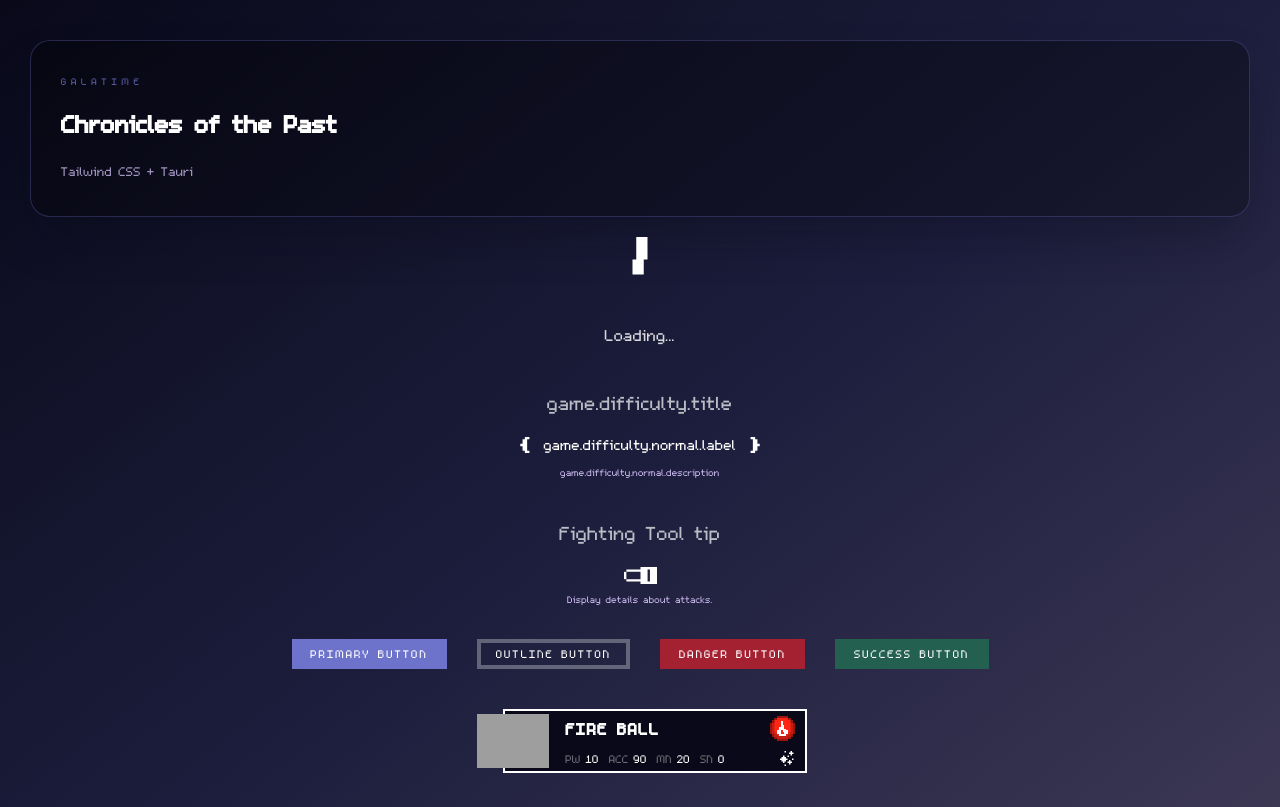
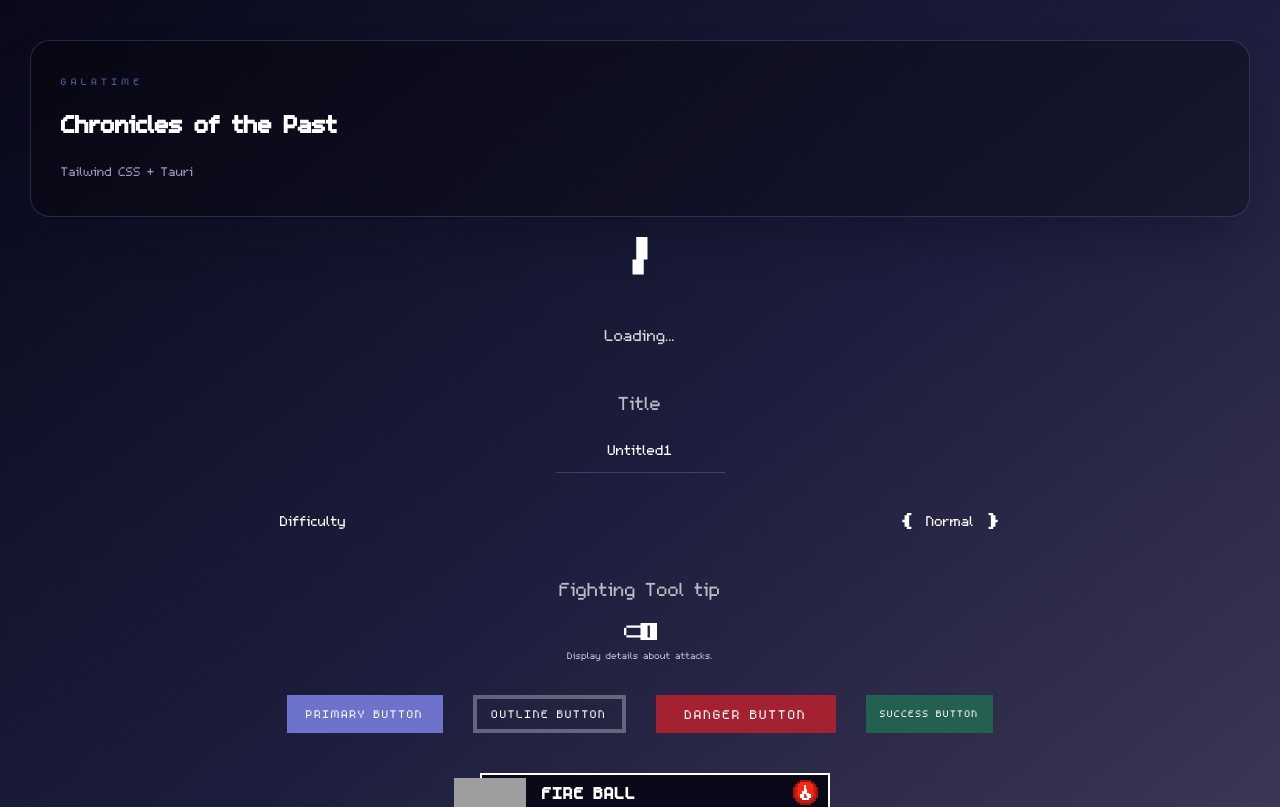
Before and after one commit to GalaTime-Team/Galatime---Chronicles-of-the-Past, a React (Vite) app in the folder apps/desktop/: page / in a window 1280 px wide. Shown: the top 807 px of the page. Built offline with nearby package versions, Linux system fonts and the light colour scheme; grey boxes are pictures that could not be loaded.

Commit message:
ADD card orientation & ADD common component

```diff
--- /dev/null
+++ b/apps/desktop/src/components/common/CommonInput.tsx
@@ -0,0 +1,151 @@
+import React, { useMemo } from 'react';
+import { useTranslation } from 'react-i18next';
+
+interface CommonInputProps {
+    /** Title displayed above the input */
+    title: string;
+    /** Optional description */
+    description?: string;
+    /** Current value */
+    value: string;
+    /** Called whenever the value changes */
+    onChange: (value: string) => void;
+    /** Placeholder */
+    placeholder?: string;
+    /** Maximum visible characters (graphemes) */
+    maxCharacters?: number;
+    /** Disable the input */
+    disabled?: boolean;
+    /** Input type */
+    type?: React.HTMLInputTypeAttribute;
+    /** Orientation */
+    orientation?: 'horizontal' | 'vertical';
+    /** Show description */
+    showDescription?: boolean;
+    /** Show character counter */
+    showCounter?: boolean;
+    /** Container classes */
+    containerClassName?: string;
+    /** Title classes */
+    titleClassName?: string;
+    /** Input classes */
+    inputClassName?: string;
+    /** Description classes */
+    descriptionClassName?: string;
+    /** Counter classes */
+    counterClassName?: string;
+}
+
+const segmenter =
+    typeof Intl !== 'undefined' && 'Segmenter' in Intl
+        ? new Intl.Segmenter(undefined, { granularity: 'grapheme' })
+        : null;
+
+const splitGraphemes = (text: string): string[] => {
+    if (!segmenter) {
+        return Array.from(text);
+    }
+
+    return [...segmenter.segment(text)].map((s) => s.segment);
+};
+
+const CommonInput: React.FC<CommonInputProps> = ({
+    title,
+    description,
+    value,
+    onChange,
+    placeholder = '',
+    maxCharacters = 100,
+    disabled = false,
+    type = 'text',
+    orientation = 'horizontal',
+    showDescription = false,
+    showCounter = false,
+    containerClassName = '',
+    titleClassName = '',
+    inputClassName = '',
+    descriptionClassName = '',
+    counterClassName = '',
+}) => {
+    const { t } = useTranslation('common');
+
+    const isHorizontal = orientation === 'horizontal';
+
+    const characters = useMemo(() => splitGraphemes(value), [value]);
+    const characterCount = characters.length;
+
+    const handleChange = (e: React.ChangeEvent<HTMLInputElement>) => {
+        const nextCharacters = splitGraphemes(e.target.value);
+
+        if (nextCharacters.length <= maxCharacters) {
+            onChange(e.target.value);
+        } else {
+            onChange(nextCharacters.slice(0, maxCharacters).join(''));
+        }
+    };
+
+    return (
+        <div
+            className={`${isHorizontal
+                ? 'flex flex-row items-start justify-between w-full gap-4'
+                : 'flex flex-col items-center w-full'
+                } ${containerClassName}`}
+        >
+            <div className={isHorizontal ? 'flex-1' : 'w-full'}>
+                <h2
+                    className={`${isHorizontal
+                        ? 'text-lg text-white'
+                        : 'text-white/70 text-2xl text-center'
+                        } ${titleClassName}`}
+                >
+                    {title}
+                </h2>
+            </div>
+
+            <div
+                className={`group relative flex flex-col items-center justify-center ${isHorizontal ? '' : 'mt-1'}`}
+            >
+                <input
+                    type={type}
+                    value={value}
+                    onChange={handleChange}
+                    disabled={disabled}
+                    placeholder={placeholder}
+                    aria-label={title}
+                    aria-describedby={
+                        description ? `${title}-description` : undefined
+                    }
+                    className={` bg-transparent border-0 border-b text-lg border-galatime-primary/40 text-white placeholder:text-galatime-primary/40 focus:outline-none focus:ring-0 px-0 py-1 w-auto min-w-[50px] transition ${isHorizontal ? 'text-left' : 'text-center'} ${inputClassName}
+                `}
+                />
+
+                {showCounter && (
+                    <div
+                        className={`mt-1 text-right text-xs text-white/60 ${counterClassName}`}
+                        aria-live="polite"
+                    >
+                        {characterCount} / {maxCharacters}
+                    </div>
+                )}
+
+                {/* Description Section */}
+                {showDescription && description && (
+                    isHorizontal ? (
+                        <div
+                            className={`absolute top-full z-10 mt-1 text-galatime-accent text-xs text-center max-w-xs opacity-0 group-hover:opacity-100 transition-opacity duration-200 pointer-events-none ${descriptionClassName}`}
+                        >
+                            {description}
+                        </div>
+                    ) : (
+                        <div className={`mt-1 text-galatime-accent text-xs text-center max-w-xs ${descriptionClassName}`}>
+                            {description}
+                        </div>
+                    )
+                )}
+            </div>
+
+        </div>
+    );
+};
+
+export default CommonInput;
--- a/apps/desktop/src/components/common/CommonSelector.tsx
+++ b/apps/desktop/src/components/common/CommonSelector.tsx
@@ -24,6 +24,10 @@ interface CommonSelectorProps {
     optionsClassName?: string;
     /** Custom class for the description text */
     descriptionClassName?: string;
+    /** Orientation of the selector: 'horizontal' or 'vertical' */
+    orientation?: 'horizontal' | 'vertical';
+    /** Whether to show the description or not */
+    showDescription?: boolean;
 }
 
 const CommonSelector: React.FC<CommonSelectorProps> = ({
@@ -31,10 +35,12 @@ const CommonSelector: React.FC<CommonSelectorProps> = ({
     defaultId,
     title,
     onChange,
+    orientation = 'horizontal',
     containerClassName = '',
     titleClassName = '',
     optionsClassName = '',
     descriptionClassName = '',
+    showDescription = false,
 }) => {
     const { t } = useTranslation('common');
     // Find the initial index based on defaultId or fallback to 0
@@ -42,6 +48,7 @@ const CommonSelector: React.FC<CommonSelectorProps> = ({
     const [currentIndex, setCurrentIndex] = useState(initialIndex !== -1 ? initialIndex : 0);
 
     const currentItem = items[currentIndex];
+    const isHorizontal = orientation === 'horizontal';
 
     const handlePrev = () => {
         if (currentIndex > 0) {
@@ -63,21 +70,33 @@ const CommonSelector: React.FC<CommonSelectorProps> = ({
     const isAtEnd = currentIndex === items.length - 1;
 
     return (
-        <div className={`flex flex-col items-center justify-center select-none ${containerClassName}`}>
-            {/* 1st div: Title + 2nd div */}
-            <h2 className={`text-2xl text-white/70 ${titleClassName}`}>
+        <div
+            className={`select-none ${isHorizontal
+                    ? 'flex flex-row items-center justify-between w-full'
+                    : 'flex flex-col items-center justify-center'
+                } ${containerClassName}`}
+        >
+            {/* Title */}
+            <h2
+                className={`${isHorizontal ? 'text-lg text-white' : 'text-2xl text-white/70'
+                    } ${titleClassName}`}
+            >
                 {title}
             </h2>
 
-            {/* 2nd div: 3rd div + Description */}
-            <div className="mt-1 flex flex-col items-center justify-center">
-                {/* 3rd div: Left Chevron + Option + Right Chevron */}
+            {/* Options + Description wrapper */}
+            <div
+                className={`group relative flex flex-col items-center justify-center ${isHorizontal ? '' : 'mt-1'}`}
+            >
+                {/* Chevron + Option + Chevron */}
                 <div className="flex items-center justify-center">
                     {/* Left Chevron */}
                     <button
                         onClick={handlePrev}
                         disabled={isAtStart}
-                        className={`mr-2 transition-all duration-200 ${isAtStart ? 'opacity-40 cursor-not-allowed' : 'opacity-100 cursor-pointer hover:scale-110 active:scale-95'
+                        className={`mr-2 transition-all duration-200 ${isAtStart
+                                ? 'opacity-40 cursor-not-allowed'
+                                : 'opacity-100 cursor-pointer hover:scale-110 active:scale-95'
                             }`}
                         aria-label={t('selector.previous')}
                     >
@@ -98,7 +117,9 @@ const CommonSelector: React.FC<CommonSelectorProps> = ({
                     <button
                         onClick={handleNext}
                         disabled={isAtEnd}
-                        className={`ml-2 transition-all duration-200 ${isAtEnd ? 'opacity-40 cursor-not-allowed' : 'opacity-100 cursor-pointer hover:scale-110 active:scale-95'
+                        className={`ml-2 transition-all duration-200 ${isAtEnd
+                                ? 'opacity-40 cursor-not-allowed'
+                                : 'opacity-100 cursor-pointer hover:scale-110 active:scale-95'
                             }`}
                         aria-label={t('selector.next')}
                     >
@@ -112,10 +133,18 @@ const CommonSelector: React.FC<CommonSelectorProps> = ({
                 </div>
 
                 {/* Description Section */}
-                {currentItem?.description && (
-                    <div className={`mt- text-galatime-accent text-xs text-center max-w-xs ${descriptionClassName}`}>
-                        {t(currentItem.description)}
-                    </div>
+                {showDescription && currentItem?.description && (
+                    isHorizontal ? (
+                        <div
+                            className={`absolute top-full z-10 mt-1 text-galatime-accent text-xs text-center max-w-xs opacity-0 group-hover:opacity-100 transition-opacity duration-200 pointer-events-none ${descriptionClassName}`}
+                        >
+                            {t(currentItem.description)}
+                        </div>
+                    ) : (
+                        <div className={`mt-1 text-galatime-accent text-xs text-center max-w-xs ${descriptionClassName}`}>
+                            {t(currentItem.description)}
+                        </div>
+                    )
                 )}
             </div>
         </div>
--- a/apps/desktop/src/components/common/CommonSwitch.tsx
+++ b/apps/desktop/src/components/common/CommonSwitch.tsx
@@ -18,6 +18,10 @@ interface CommonSwitchProps {
     switchClassName?: string;
     /** Custom class for the description text */
     descriptionClassName?: string;
+    /** Orientation of the switch, either 'horizontal' or 'vertical' */
+    orientation?: 'horizontal' | 'vertical';
+    /** Whether to show the description or not */
+    showDescription?: boolean;
 }
 
 const CommonSwitch: React.FC<CommonSwitchProps> = ({
@@ -25,13 +29,16 @@ const CommonSwitch: React.FC<CommonSwitchProps> = ({
     description,
     defaultChecked = false,
     onChange,
+    orientation = 'horizontal',
     containerClassName = '',
     titleClassName = '',
     switchClassName = '',
     descriptionClassName = '',
+    showDescription = false,
 }) => {
     const { t } = useTranslation('common');
     const [isChecked, setIsChecked] = useState(defaultChecked);
+    const isHorizontal = orientation === 'horizontal';
 
     const handleToggle = () => {
         const newState = !isChecked;
@@ -40,16 +47,28 @@ const CommonSwitch: React.FC<CommonSwitchProps> = ({
     };
 
     return (
-        <div className={`flex flex-col items-center select-none ${containerClassName}`}>
-            {/* Title Section — added explicit text-xl (adjust to your design) */}
-            <h2 className={`text-white/70 text-center text-2xl ${titleClassName}`}>
+        <div
+            className={`select-none ${
+                isHorizontal
+                    ? 'flex flex-row items-center justify-between w-full'
+                    : 'flex flex-col items-center'
+            } ${containerClassName}`}
+        >
+            {/* Title Section */}
+            <h2
+                className={`text-center ${
+                    isHorizontal ? 'text-lg text-white' : 'text-white/70 text-2xl'
+                } ${titleClassName}`}
+            >
                 {title}
             </h2>
 
-            {/* Switch Toggle — added matching text-2xl so 0.85em references the same size */}
+            {/* Switch + Description wrapper */}
+            <div className={`group relative flex flex-col items-center ${isHorizontal ? '' : 'mt-3'}`}>
+                {/* Switch Toggle */}
                 <button
                     onClick={handleToggle}
-                className={`mt-3 text-2xl focus:outline-none hover:scale-105 active:scale-95 transition-transform duration-150 ${switchClassName}`}
+                    className={`text-2xl focus:outline-none hover:scale-105 active:scale-95 transition-transform duration-150 ${switchClassName}`}
                     aria-label={`${t('switch.toggle')} ${title} ${isChecked ? t('switch.off') : t('switch.on')}`}
                 >
                     <img
@@ -60,11 +79,20 @@ const CommonSwitch: React.FC<CommonSwitchProps> = ({
                 </button>
 
                 {/* Description Section */}
-            {description && (
+                {showDescription && description && (
+                    isHorizontal ? (
+                        <div
+                            className={`absolute top-full z-10 mt-1 text-galatime-accent text-xs text-center max-w-xs opacity-0 group-hover:opacity-100 transition-opacity duration-200 pointer-events-none ${descriptionClassName}`}
+                        >
+                            {description}
+                        </div>
+                    ) : (
                         <div className={`mt-1 text-galatime-accent text-xs text-center max-w-xs ${descriptionClassName}`}>
                             {description}
                         </div>
+                    )
                 )}
+            </div>
         </div>
     );
 };
--- a/apps/desktop/src/components/game/AttackCard.tsx
+++ b/apps/desktop/src/components/game/AttackCard.tsx
@@ -60,7 +60,7 @@ const AttackCard: React.FC<AttackCardProps> = ({
     return (
         <div
             onClick={() => onClick?.(attack)}
-            className={`relative flex items-center cursor-pointer group transition-transform active:scale-[.98] ${className}`}
+            className={`relative w-80 flex items-center cursor-pointer group transition-transform active:scale-[.98] ${className}`}
         >
             {/* The image on the left - positioned above the box */}
             <div className="absolute left-0 z-10 w-20 h-20 flex items-center justify-center">
--- a/apps/desktop/src/constants/DifficultyConstants.ts
+++ b/apps/desktop/src/constants/DifficultyConstants.ts
@@ -1,23 +1,23 @@
 export const DIFFICULTIES = {
   easy: {
     id: 'easy',
-    title: 'game.difficulty.easy.label',
-    description: 'game.difficulty.easy.description',
+    title: 'game.settings.difficulty.easy.label',
+    description: 'game.settings.difficulty.easy.description',
   },
   normal: {
     id: 'normal',
-    title: 'game.difficulty.normal.label',
-    description: 'game.difficulty.normal.description',
+    title: 'game.settings.difficulty.normal.label',
+    description: 'game.settings.difficulty.normal.description',
   },
   hard: {
     id: 'hard',
-    title: 'game.difficulty.hard.label',
-    description: 'game.difficulty.hard.description',
+    title: 'game.settings.difficulty.hard.label',
+    description: 'game.settings.difficulty.hard.description',
   },
   hardcore: {
     id: 'hardcore',
-    title: 'game.difficulty.hardcore.label',
-    description: 'game.difficulty.hardcore.description',
+    title: 'game.settings.difficulty.hardcore.label',
+    description: 'game.settings.difficulty.hardcore.description',
   },
 } as const;
 
--- a/apps/desktop/src/i18n/locales/en-US/common.json
+++ b/apps/desktop/src/i18n/locales/en-US/common.json
@@ -23,6 +23,26 @@
 			"subtitle": "Tailwind CSS + Tauri"
 		},
 		"settings": {
+			"saveFile": {
+				"title": "Title",
+				"default": "Untitled1",
+				"placeholder": "Save file title"
+			},
+			"gametype": {
+				"title": "Game Type",
+				"storyMode": {
+					"label": "Story Mode",
+					"description": "Skip battles, focus on the narrative and the characters."
+				},
+				"fullGameplay": {
+					"label": "Full Gameplay",
+					"description": "Includes story and battle mechanics."
+				},
+				"battleMode": {
+					"label": "Battle Mode",
+					"description": "Fight waves of enemies."
+				}
+			},
 			"difficulty": {
 				"title": "Difficulty",
 				"easy": {
--- a/apps/desktop/src/pages/GamePage.tsx
+++ b/apps/desktop/src/pages/GamePage.tsx
@@ -1,4 +1,5 @@
 import { useTranslation } from 'react-i18next';
+import { useState } from 'react';
 
 import { DIFFICULTIES } from '../constants/DifficultyConstants';
 
@@ -8,11 +9,14 @@ import CommonLoading from '../components/common/CommonLoading';
 import CommonButton from '../components/common/CommonButton';
 import AttackCard, { Attack } from '../components/game/AttackCard';
 import { useGame } from '../context/GameContext';
+import CommonInput from '../components/common/CommonInput';
 
 export function GamePage() {
   const { t } = useTranslation('common');
 
   const { gameState, setGameState } = useGame();
+
+  const [title, setTitle] = useState(t('game.settings.saveFile.default'));
 
   const fireBallAttack: Attack = {
     id: 'fireball_001',
@@ -34,6 +38,10 @@ export function GamePage() {
     accuracy: 100,
     mana_cost: 30,
     stamina_cost: 0,
+  };
+
+  const handleTitleChange = (value: string) => {
+    setTitle(value);
   };
 
   const handleDifficultyChange = (item: { id: string }) => {
@@ -73,11 +81,24 @@ export function GamePage() {
       <div className="flex flex-col gap-6 items-center">
         <CommonLoading />
 
+        <CommonInput
+          title={t('game.settings.saveFile.title')}
+          value={title}
+          onChange={handleTitleChange}
+          placeholder={t('game.settings.saveFile.placeholder')}
+          orientation="vertical"
+          maxCharacters={20}
+          showDescription={false}
+        />
+
         <CommonsSelector
-          title={t('game.difficulty.title')}
+          title={t('game.settings.difficulty.title')}
           items={Object.values(DIFFICULTIES)}
           defaultId={gameState.settings.difficulty}
           onChange={handleDifficultyChange}
+          orientation="horizontal"
+          showDescription={true}
+          containerClassName="max-w-xl"
         />
 
         <CommonSwitch
@@ -85,6 +106,8 @@ export function GamePage() {
           description={t('game.settings.fightingTips.description')}
           defaultChecked={gameState.settings.fightingTooltipVisible}
           onChange={handleToggleTips}
+          orientation="vertical"
+          showDescription={true}
         />
 
         <div className="flex flex-row gap-6">
@@ -104,14 +127,14 @@ export function GamePage() {
           </CommonButton>
           <CommonButton
             variant="danger"
-            size="md"
+            size="lg"
             onPress={() => console.log('Danger button clicked')}
           >
             Danger Button
           </CommonButton>
           <CommonButton
             variant="success"
-            size="md"
+            size="sm"
             onPress={() => console.log('Success button clicked')}
           >
             Success Button
@@ -121,12 +144,10 @@ export function GamePage() {
         <AttackCard
           attack={fireBallAttack}
           onClick={handleAttackClick}
-          className="mb-4"
         />
         <AttackCard
           attack={darknessAttack}
           onClick={handleAttackClick}
-          className="mb-4"
         />
       </div>
 
--- a/apps/desktop/tsconfig.json
+++ b/apps/desktop/tsconfig.json
@@ -1,8 +1,8 @@
 {
   "compilerOptions": {
-    "target": "ES2020",
+    "target": "ES2022",
     "useDefineForClassFields": true,
-    "lib": ["ES2020", "DOM", "DOM.Iterable"],
+    "lib": ["ES2022", "ES2022.Intl", "DOM", "DOM.Iterable"],
     "module": "ESNext",
     "skipLibCheck": true,
 
```
Lines whose indentation alone changed are shown as unchanged.
